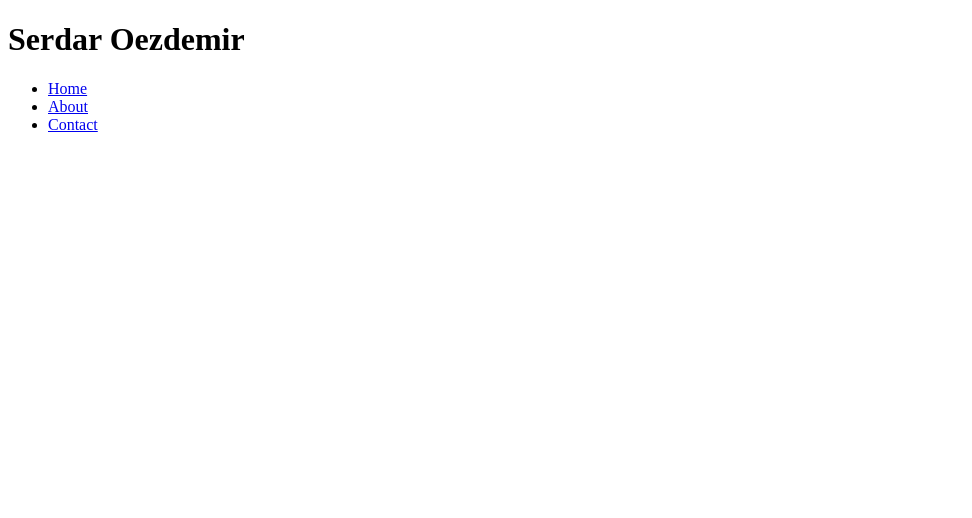
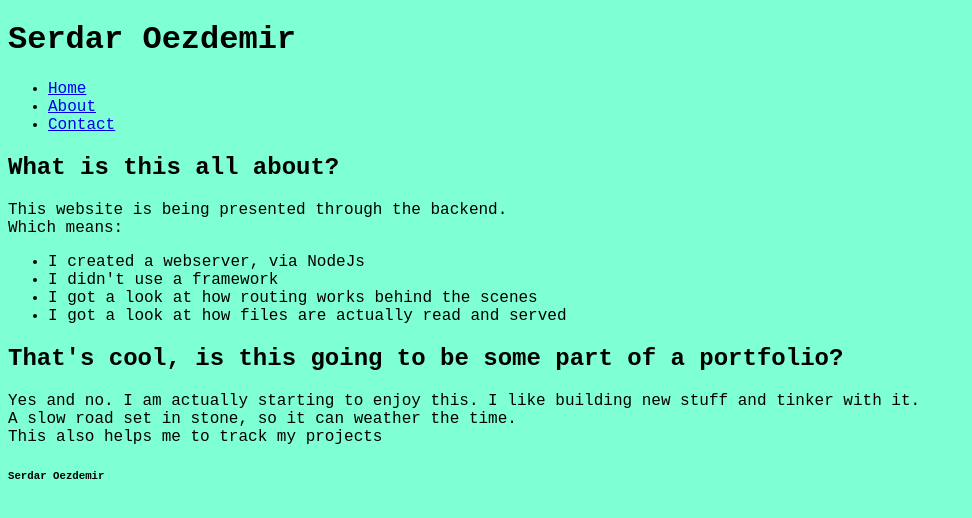
Before and after one commit to Soezdemir23/Basic-Website-Backend, a website: page public/about.html in a window 1280 px wide. Shown: the whole page, without its empty margins (0-972 px from the left). Drawn offline with Linux system fonts and the light colour scheme.

Commit message:
refactor(ui): added content and working on css

```diff
--- a/public/about.html
+++ b/public/about.html
@@ -4,6 +4,7 @@
     <meta charset="UTF-8">
     <meta http-equiv="X-UA-Compatible" content="IE=edge">
     <meta name="viewport" content="width=device-width, initial-scale=1.0">
+    <link rel="stylesheet" href="style/main.css">
     <title>About</title>
 </head>
 <body>
@@ -17,5 +18,28 @@
             </ul>
         </nav>
     </header>
+
+    <article>
+        <section>
+            <h2>What is this all about?</h2>
+            <p>This website is being presented through the backend.<br>Which means:</p>
+            <ul>
+                <li>I created a webserver, via NodeJs</li>
+                <li>I didn't use a framework</li>
+                <li>I got a look at how routing works behind the scenes</li>
+                <li>I got a look at how files are actually read and served</li>
+            </ul>
+        </section>
+        <section>
+            <h2>That's cool, is this going to be some part of a portfolio?</h2>
+            <p>Yes and no. I am actually starting to enjoy this. I like building new stuff and tinker with it.<br>
+                A slow road set in stone, so it can weather the time.
+                <br>This also helps me to track my projects</p>
+        </section>
+    </article>
+
+    <footer>
+        <h6>Serdar Oezdemir</h6>
+    </footer>
 </body>
 </html>
```
Also changed, not shown: public/404.html (+3 -1 lines), public/contact.html (+8 -0 lines).
